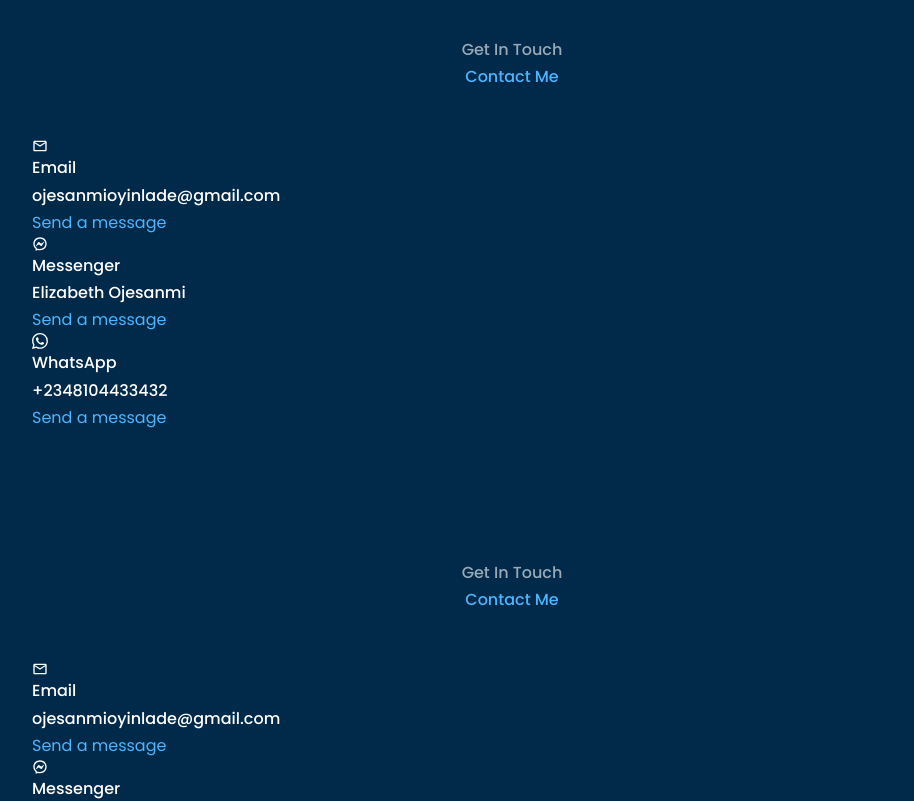
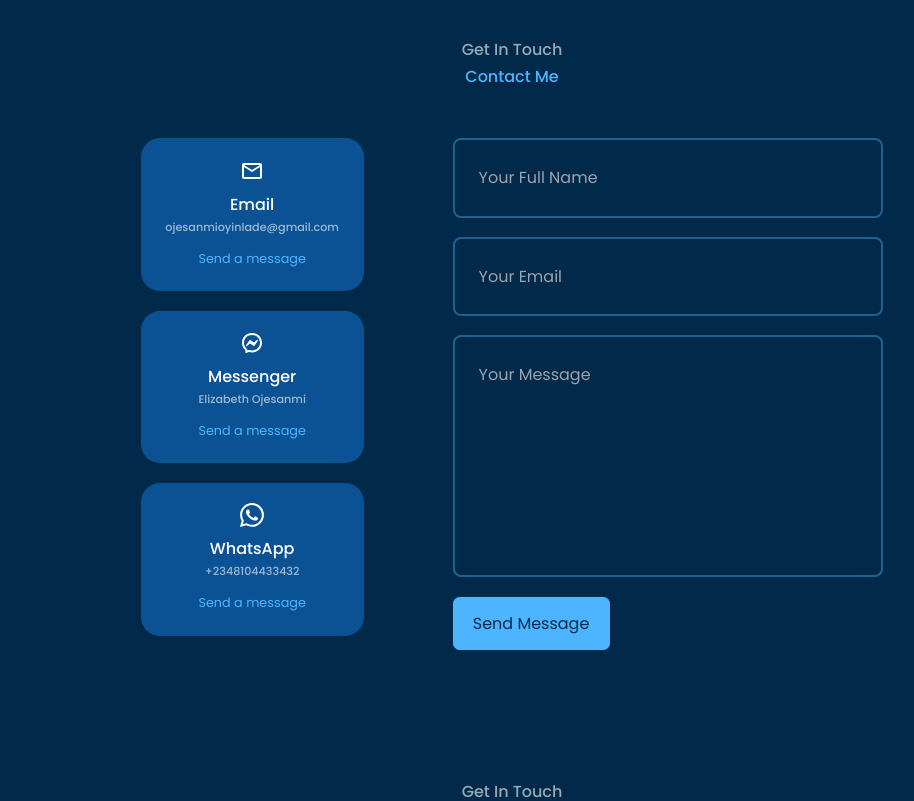
Before and after one commit to Lizdev-05/portfoliov2, a React (Create React App) app: page /contact in a window 1280 px wide. Shown: the part 3480-4281 px from the top of the page, without its empty margins (128-1042 px from the left). Built offline with nearby package versions, Linux system fonts and the light colour scheme.

Commit message:
Fix the form

```diff
--- a/src/components/Contact/Contact.css
+++ b/src/components/Contact/Contact.css
@@ -0,0 +1,87 @@
+.container.contactContainer{
+    width: 58%;
+    display: grid;
+    grid-template-columns: 30% 58%;
+    gap: 12%;
+}
+
+.contactOptions{
+    display: flex;
+    flex-direction: column;
+    gap: 1.2rem;
+}
+.contactOption{
+    background: var(--color-bg-variant);
+    padding: 1.2rem;
+    border-radius: 1.2rem;
+    text-align: center;
+    border: 1px solid transparent;
+    transition: var(--transition);
+}
+
+.contactOption:hover{
+    background: transparent;
+    border-color: var(--color-primary-variant);
+}
+
+.contactIcon{
+    font-size: 1.5rem;
+    margin: 0 auto;
+    margin-bottom: 0.5rem;
+
+}
+
+.contactOption a{
+margin-top:0.7rem;
+display: inline-block;
+font-size: 0.8rem;
+}
+
+.contactOption  h5 {
+    color: var(--color-light);
+    font-size: 0.7rem;
+}
+
+.contactOption h4 {
+    font-weight: 500;
+}
+
+
+
+/* ==================== FORM ===================*/
+
+form{
+    display: flex;
+    flex-direction: column;
+    gap: 1.2rem;
+}
+
+input,
+textarea{
+    width: 100%;
+    padding: 1.5rem;
+    border-radius: 0.5rem;
+    background: transparent;
+    border: 2px solid var(--color-primary-variant);
+    resize: none;
+    color: var(--color-white);
+}
+
+
+
+
+/* ===============================  MEDIA QUERY (MEDIUM DEVICES) ========================== */
+@media screen and (max-width: 1024px) {
+    .container.contactContaainer{
+        grid-template-columns: 1fr;
+        gap: 2rem;
+    }
+  }
+
+  /* ===============================  MEDIA QUERY (SMALL DEVICES) ========================== */
+  @media screen and (max-width: 600px) {
+    .container.contactContaainer{
+        grid-template-columns: 1fr;
+       width: var(--container-width-sm);
+    }
+  }
--- a/src/components/Contact/Contact.jsx
+++ b/src/components/Contact/Contact.jsx
@@ -2,33 +2,41 @@
 import {MdOutlineEmail} from 'react-icons/md';
 import {RiMessengerLine} from 'react-icons/ri';
 import {BsWhatsapp} from 'react-icons/bs';
+import './Contact.css'
 
 const Contact = () => {
   return (
     <section id='#contact'>
        <h5>Get In Touch</h5>
        <h2>Contact Me</h2>
+
        <div className="container contactContainer">
         <div className="contactOptions">
           <article className="contactOption">
-            <MdOutlineEmail />
+            <MdOutlineEmail className='contactIcon' />
             <h4>Email</h4>
             <h5>ojesanmioyinlade@gmail.com</h5>
             <a href="mailto:ojesanmioyinlade@gmail.com" target="_blank">Send a message</a>
           </article>
           <article className="contactOption">
-            <RiMessengerLine />
+            <RiMessengerLine className='contactIcon'/>
             <h4>Messenger</h4>
             <h5>Elizabeth Ojesanmi</h5>
             <a href="https://m.me/ojesanmi.oyinlade/" target="_blank">Send a message</a>
           </article>
           <article className="contactOption">
-            <BsWhatsapp />
+            <BsWhatsapp className='contactIcon' />
             <h4>WhatsApp</h4>
             <h5>+2348104433432</h5>
             <a href="https://api.whatsapp.com/send?phone=+2348104433432" target="_blank">Send a message</a>
           </article>
         </div>
+        <form action="">
+          <input type="text" name='name' placeholder='Your Full Name' required/>
+          <input type="email" name='email' placeholder='Your Email' required/>
+          <textarea name="message" id="" cols="30" rows="7" placeholder='Your Message' required></textarea>
+          <button type='submit' className='btn btn-primary'>Send Message</button>
+        </form>
        </div>
     </section>
   )
```
